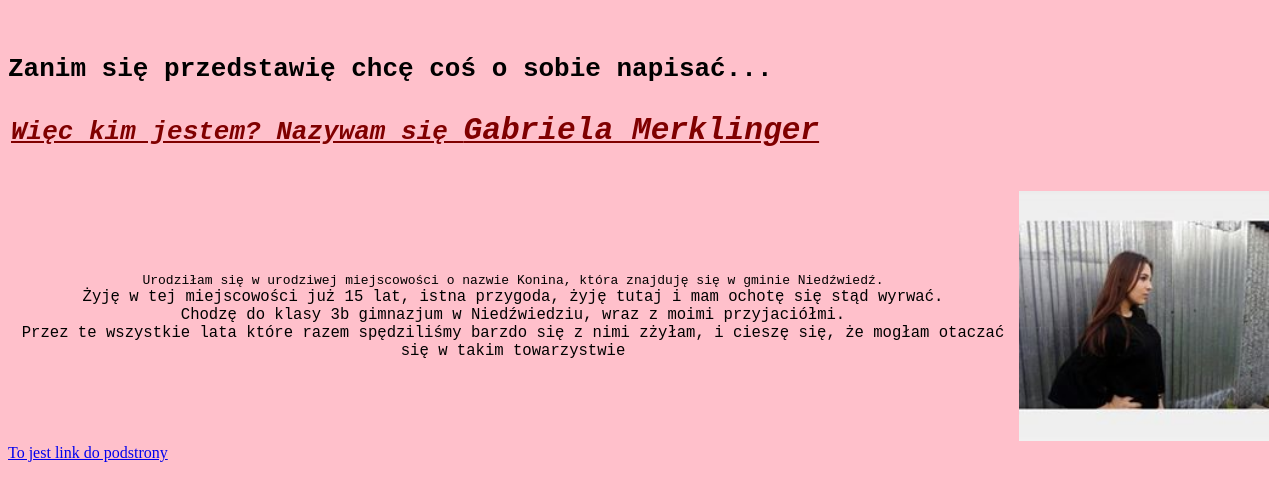
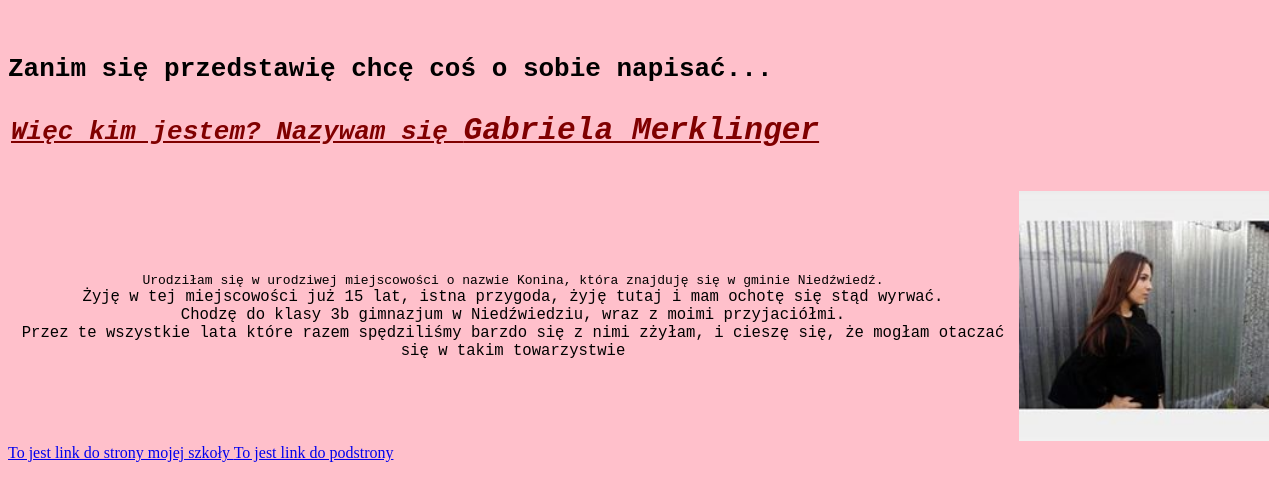
Before and after one commit to merklingaloo/merklingaloo.github.io, a plain HTML site: page index.html in a window 1280 px wide. Shown: the part 48-548 px from the top of the page. Drawn offline with Linux system fonts and the light colour scheme.

Commit message:
Update index.html

```diff
--- a/index.html
+++ b/index.html
@@ -31,7 +31,7 @@
 </TR>
 
 </TABLE>
-
+<A href="http://www.zsig.niedzwiedz.pl/"> To jest link do strony mojej szkoły <A/>
 <A href="podstrona1.html">To jest link do podstrony </A>
 
 
```
